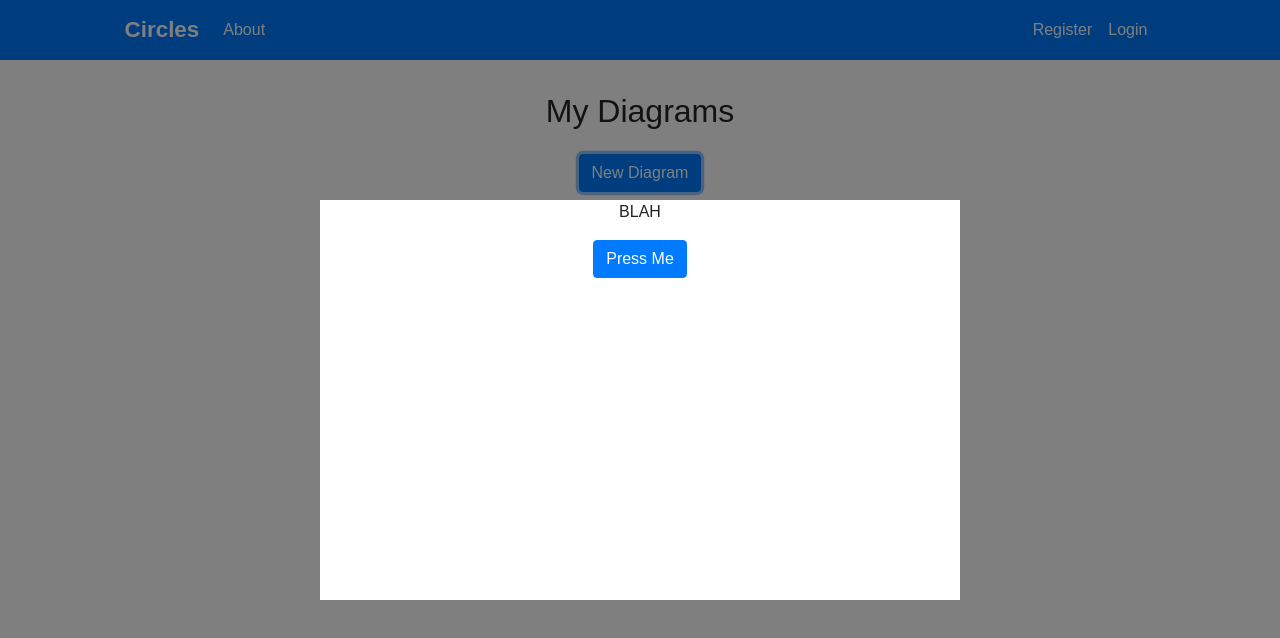
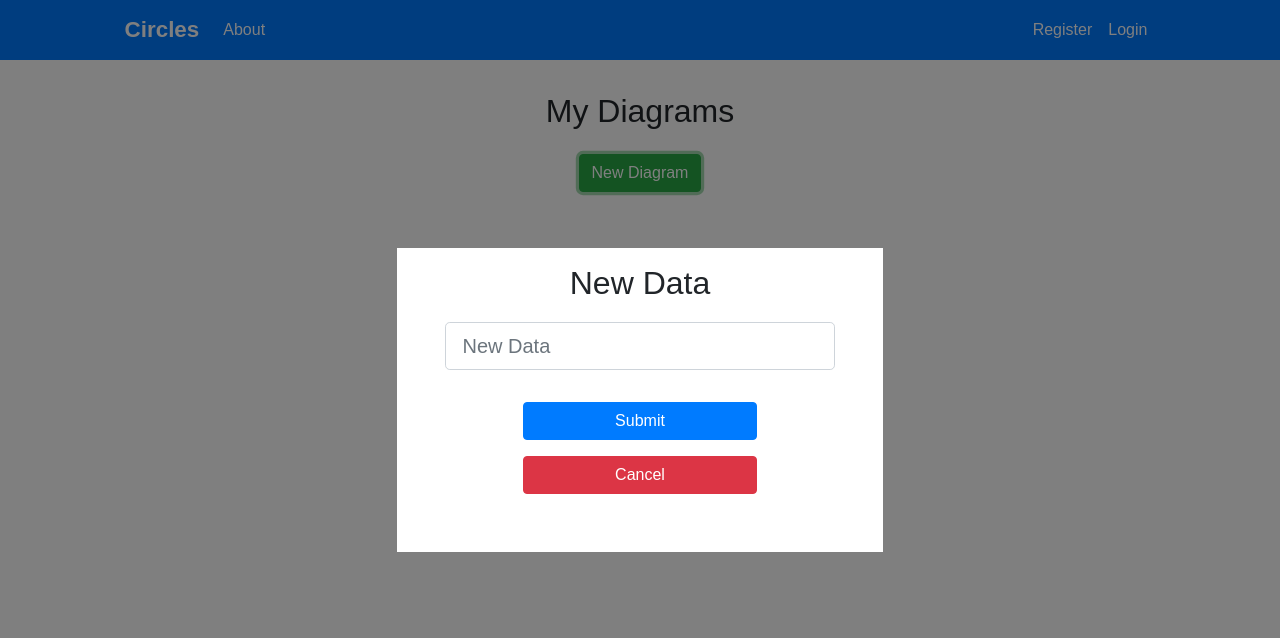
Before and after one commit to GingerNeil12/MEng_React_Frontend, a React (Create React App) app: page /dashboard in a window 1280 px wide. Both pictures are taken after a click on the button "New Diagram". Shown: the top 638 px of the page. Built offline with nearby package versions, Linux system fonts and the light colour scheme; no server answers.

Commit message:
Added the css for the NewDiagramDialog popup

```diff
--- a/src/components/dashboard/Dashboard.js
+++ b/src/components/dashboard/Dashboard.js
@@ -29,7 +29,7 @@ class Dashboard extends Component {
       <div>
         <div style={formHeaderStyle}>
           <h2>My Diagrams</h2>
-          <Button variant="primary" onClick={this.togglePopup.bind(this)} style={newDiagramButtonStyle}>New Diagram</Button>
+          <Button variant="success" onClick={this.togglePopup.bind(this)} style={newDiagramButtonStyle}>New Diagram</Button>
         </div>
         <Diagrams diagrams={this.props.diagrams} />
 
--- a/src/components/dashboard/NewDiagramDialog.js
+++ b/src/components/dashboard/NewDiagramDialog.js
@@ -1,5 +1,5 @@
 import React, { Component } from 'react'
-import { Button } from 'react-bootstrap';
+import { Form, Button } from 'react-bootstrap';
 
 class NewDiagramDialog extends Component {
     render() {
@@ -7,8 +7,25 @@ class NewDiagramDialog extends Component {
             <div style={popup}>
                 <div style={popupInner}>
                     <div style={formStyle}>
-                <p>BLAH</p>
-                <Button variant="primary" onClick={this.props.closePopup}>Press Me</Button>
+                        <h2>New Data</h2>
+                        <Form
+                            id="newDataForm"
+                            noValidate
+                        >
+                            <Form.Group id="newData">
+                                <Form.Control
+                                    size="lg"
+                                    type="text"
+                                    name="data"
+                                    placeholder="New Data"
+                                    style={textBoxStyle}
+                                />
+                            </Form.Group>
+                            <Form.Group id="submit">
+                                <Button variant="primary" style={buttonStyle}>Submit</Button>
+                                <Button variant="danger" onClick={this.props.closePopup} style={buttonStyle}>Cancel</Button>
+                            </Form.Group>
+                        </Form>
                     </div>
                 </div>
             </div>
@@ -29,16 +46,31 @@ const popup = {
 }
 const popupInner = {
     position: 'absolute',
-    left: '25%',
-    right:'25%',
-    top: '25%',
-    bottom: '25%',
+    left: '31%',
+    right: '31%',
+    top: '31%',
+    bottom: '31%',
     margin: 'auto',
     background: 'white'
 }
 
 const formStyle = {
-      textAlign: 'center'
+    textAlign: 'center',
+    width: '80%',
+    marginLeft: 'auto',
+    marginRight: 'auto',
+    marginTop: '1em'
+}
+
+const textBoxStyle = {
+    marginTop: '1em'
+}
+
+const buttonStyle = {
+    width: '60%',
+    marginLeft: 'auto',
+    marginRight: 'auto',
+    marginTop: '1em'
 }
 
 export default NewDiagramDialog;
```
Lines whose indentation alone changed are shown as unchanged.
